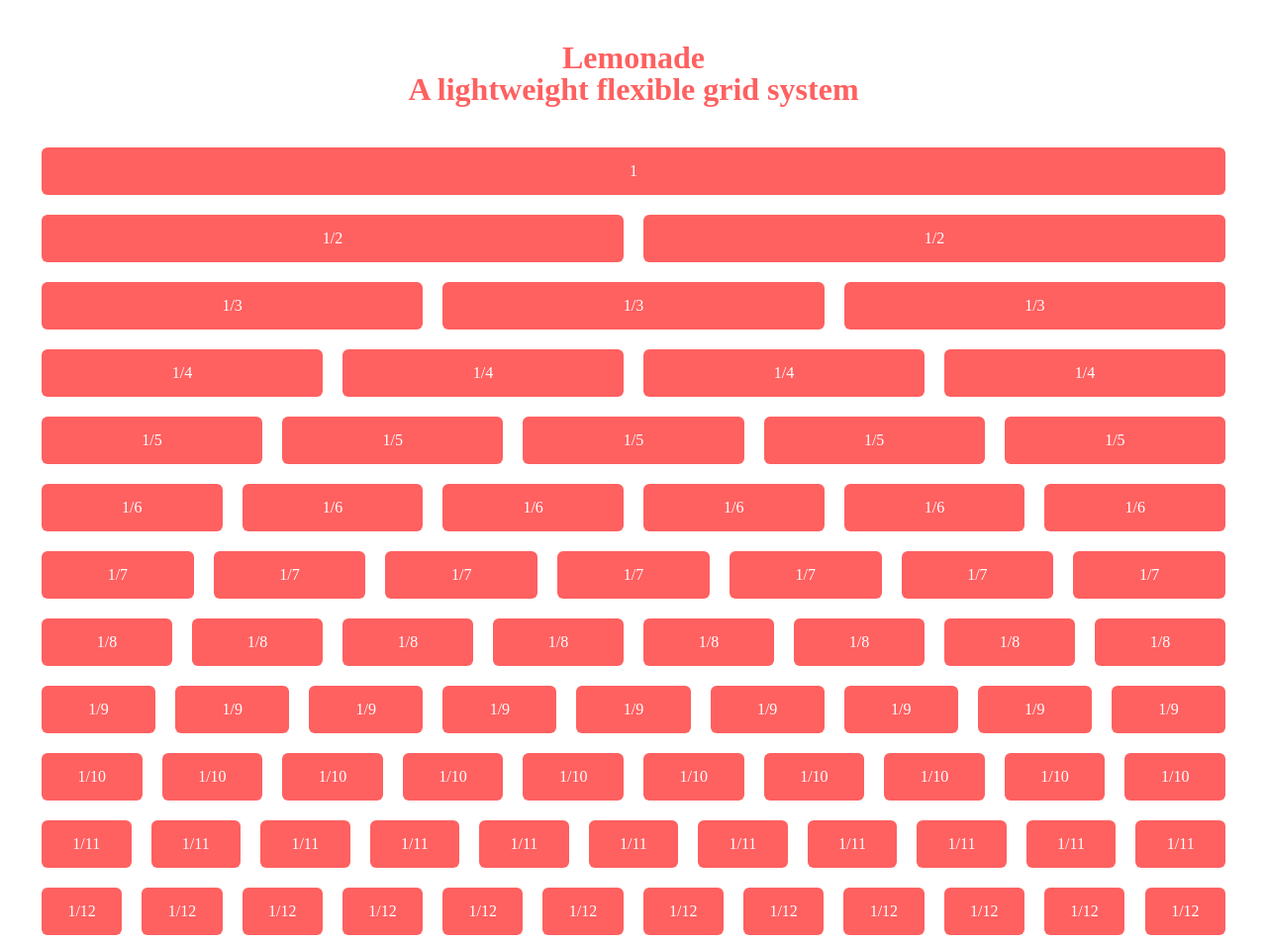
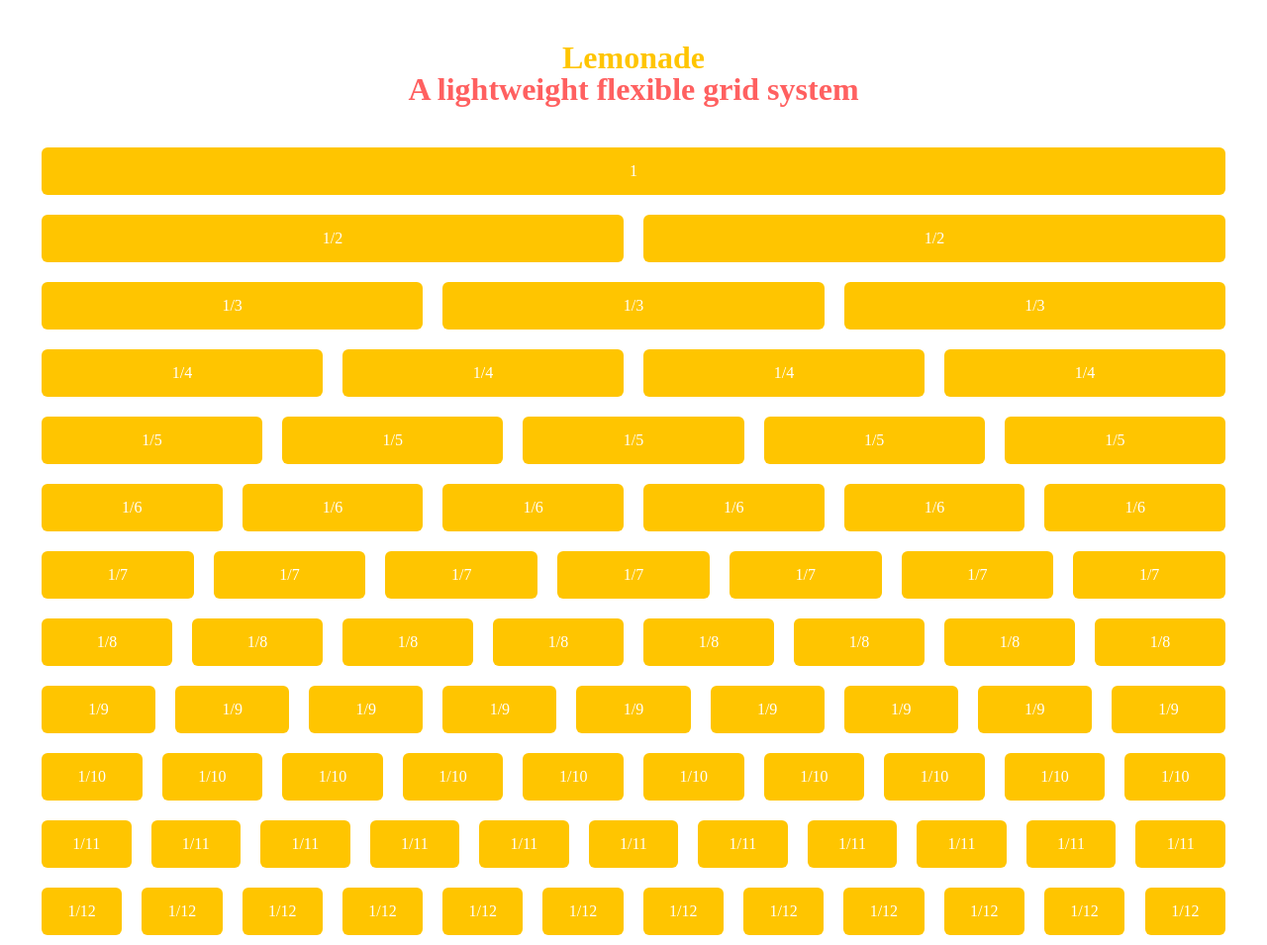
Before and after one commit to dope/lemonade, a plain HTML site: page index.html in a window 1280 px wide. Shown: the whole page at 99% size. Drawn offline with Linux system fonts and the light colour scheme.

Commit message:
change colors

```diff
--- a/css/styles.css
+++ b/css/styles.css
@@ -11,7 +11,7 @@
 h1 {
   text-align: center;
   font: 7em "Helvetica Neue" Arial;
-  color: #ff6060;
+  color: #ffc500;
   font-weight: 800;
   padding: 40px;
   padding-bottom: 0;
@@ -51,7 +51,7 @@
 .box {
   text-align: center;
   font: 1em "Helvetica Neue" Arial;
-  background:#ff6060;
+  background:#ffc500;
   color:#fff;
   padding: 15px 0px 15px 0px;
   -webkit-border-radius: 6px;
```
